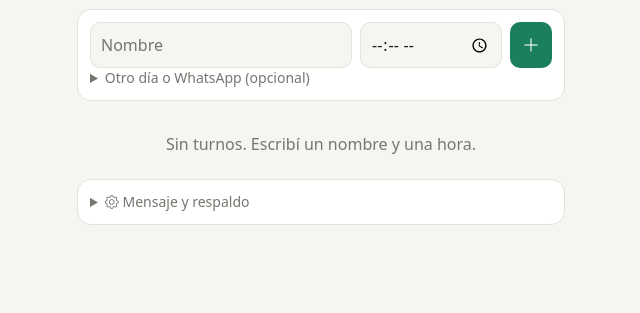
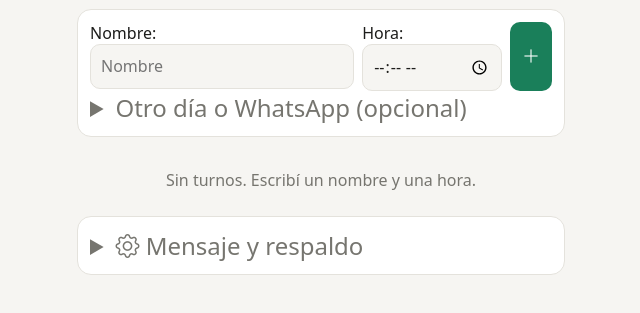
Before and after one commit to JuanPabloFernandezAlvarez/turnos-whatsapp, a website: page index.html in a window 1280 px wide. Shown: the part 47-360 px from the top of the page, without its empty margins (319-959 px from the left). Drawn offline with Linux system fonts and the light colour scheme.

Commit message:
Update input fields with labels and increase summary font size

```diff
--- a/index.html
+++ b/index.html
@@ -3,6 +3,7 @@
 <head>
   <meta charset="utf-8">
   <meta name="viewport" content="width=device-width, initial-scale=1">
+  <meta name="description" content="Turnos para WhatsApp">
   <title>Turnos</title>
   <link rel="stylesheet" href="iconos/bootstrap-icons.min.css">
   <link rel="stylesheet" href="style.css">
@@ -19,8 +20,8 @@
     <!-- Carga rápida: nombre + hora + Enter -->
     <section class="tarjeta">
       <div class="fila">
-        <input id="nombre" class="campo-nombre" placeholder="Nombre" autocomplete="off">
-        <input id="hora" type="time">
+        <label>Nombre:<input id="nombre" class="campo-nombre" placeholder="Nombre" autocomplete="off"></label >
+        <label>Hora:<input id="hora" type="time"></label>
         <button id="btn-agregar" class="btn-principal" title="Agregar">
           <i class="bi bi-plus-lg"></i>
         </button>
--- a/style.css
+++ b/style.css
@@ -67,7 +67,7 @@ input, textarea {
 summary {
   cursor: pointer;
   color: var(--texto-suave);
-  font-size: 14px;
+  font-size: 24px;
 }
 
 details input { margin-top: 8px; }
```
